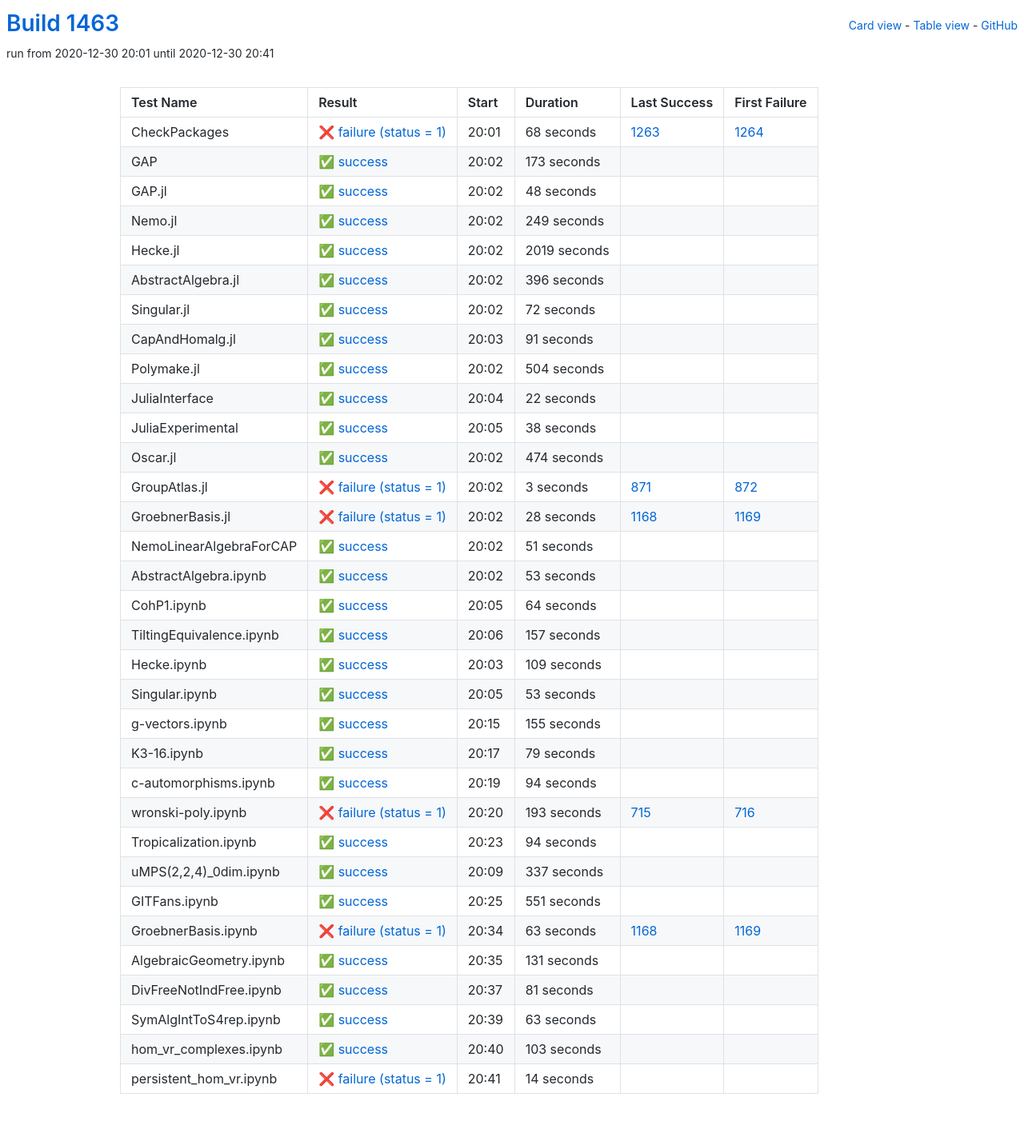
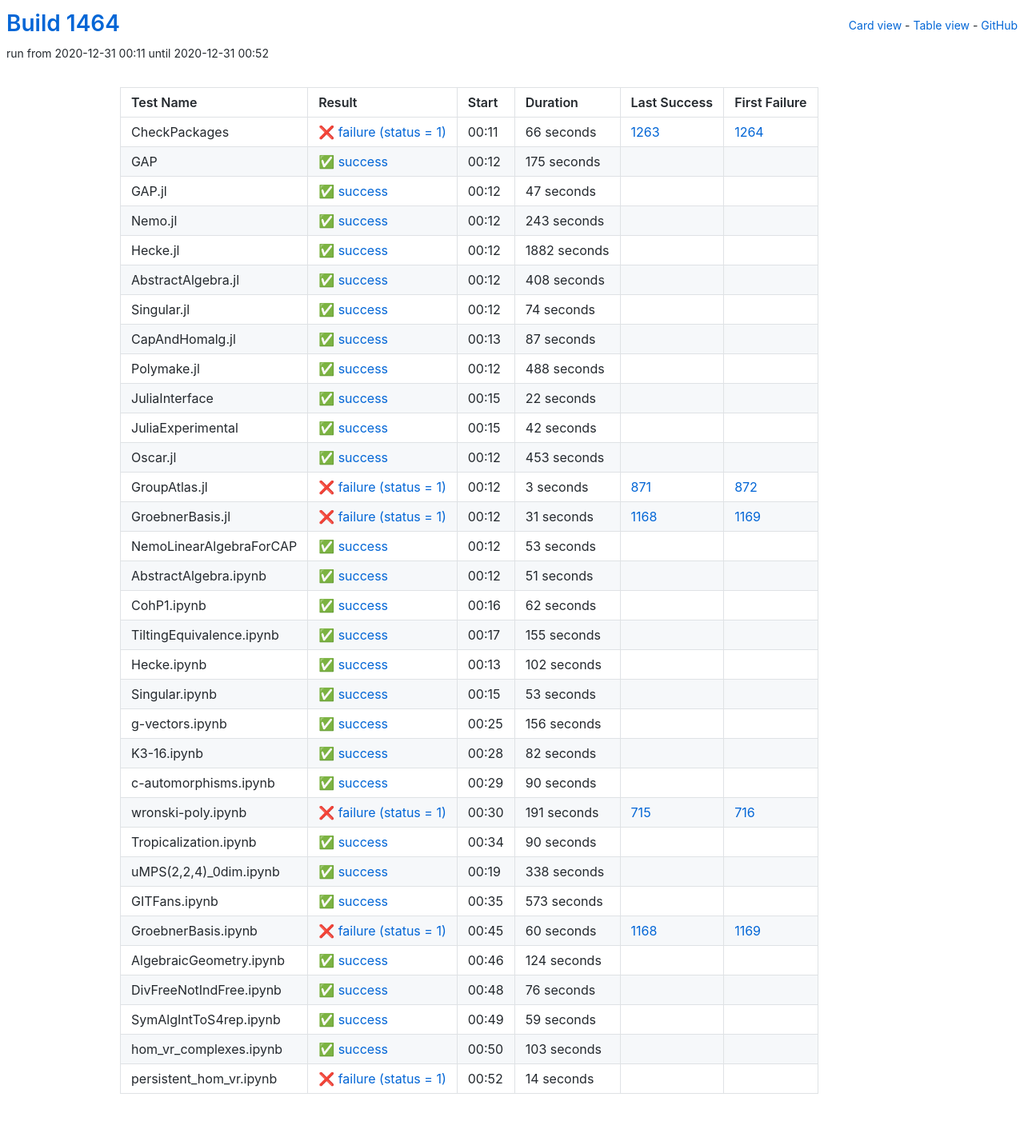
Before and after one commit to oscar-system/oscar-ci-status-stable, a Jekyll site: the page built from table.html, in a window 1280 px wide. Shown: the whole page at 80% size. Built offline with Jekyll 4.4.1, drawn with Linux system fonts in a browser that asks for light colours.

Commit message:
Build #1464

```diff
--- a/_data/ci.yml
+++ b/_data/ci.yml
@@ -1,6 +1,6 @@
 ---
-build: 1463
-build_url: https://oscarci.mathematik.uni-kl.de/job/oscar-stable/1463/
+build: 1464
+build_url: https://oscarci.mathematik.uni-kl.de/job/oscar-stable/1464/
 job: oscar-stable
 organization: oscar-system
 repo: oscar-ci-status-stable
@@ -8,116 +8,116 @@ repourl: https://github.com/oscar-system/oscar-ci-status-stable
 tests:
 - name: CheckPackages
   id: checkpackages
-  log: https://oscarci.mathematik.uni-kl.de/job/oscar-stable/1463/artifact/logs/build-1463/CheckPackages.log
-  start: 2020-12-30 20:01
+  log: https://oscarci.mathematik.uni-kl.de/job/oscar-stable/1464/artifact/logs/build-1464/CheckPackages.log
+  start: 2020-12-31 00:11
   success: false
   exitcode: 1
   status: failure
-  duration: 68
+  duration: 66
   last_success: 1263
   last_success_url: https://oscarci.mathematik.uni-kl.de/job/oscar-stable/1263/
   first_failure: 1264
   first_failure_url: https://oscarci.mathematik.uni-kl.de/job/oscar-stable/1264/
 - name: GAP
   id: gap
-  log: https://oscarci.mathematik.uni-kl.de/job/oscar-stable/1463/artifact/logs/build-1463/GAP.log
-  start: 2020-12-30 20:02
+  log: https://oscarci.mathematik.uni-kl.de/job/oscar-stable/1464/artifact/logs/build-1464/GAP.log
+  start: 2020-12-31 00:12
   success: true
   exitcode: 0
   status: success
-  duration: 173
+  duration: 175
   last_success: false
   last_success_url:
   first_failure: false
   first_failure_url:
 - name: GAP.jl
   id: gap-jl
-  log: https://oscarci.mathematik.uni-kl.de/job/oscar-stable/1463/artifact/logs/build-1463/GAP.jl.log
-  start: 2020-12-30 20:02
+  log: https://oscarci.mathematik.uni-kl.de/job/oscar-stable/1464/artifact/logs/build-1464/GAP.jl.log
+  start: 2020-12-31 00:12
   success: true
   exitcode: 0
   status: success
-  duration: 48
+  duration: 47
   last_success: false
   last_success_url:
   first_failure: false
   first_failure_url:
 - name: Nemo.jl
   id: nemo-jl
-  log: https://oscarci.mathematik.uni-kl.de/job/oscar-stable/1463/artifact/logs/build-1463/Nemo.jl.log
-  start: 2020-12-30 20:02
+  log: https://oscarci.mathematik.uni-kl.de/job/oscar-stable/1464/artifact/logs/build-1464/Nemo.jl.log
+  start: 2020-12-31 00:12
   success: true
   exitcode: 0
   status: success
-  duration: 249
+  duration: 243
   last_success: false
   last_success_url:
   first_failure: false
   first_failure_url:
 - name: Hecke.jl
   id: hecke-jl
-  log: https://oscarci.mathematik.uni-kl.de/job/oscar-stable/1463/artifact/logs/build-1463/Hecke.jl.log
-  start: 2020-12-30 20:02
+  log: https://oscarci.mathematik.uni-kl.de/job/oscar-stable/1464/artifact/logs/build-1464/Hecke.jl.log
+  start: 2020-12-31 00:12
   success: true
   exitcode: 0
   status: success
-  duration: 2019
+  duration: 1882
   last_success: false
   last_success_url:
   first_failure: false
   first_failure_url:
 - name: AbstractAlgebra.jl
   id: abstractalgebra-jl
-  log: https://oscarci.mathematik.uni-kl.de/job/oscar-stable/1463/artifact/logs/build-1463/AbstractAlgebra.jl.log
-  start: 2020-12-30 20:02
+  log: https://oscarci.mathematik.uni-kl.de/job/oscar-stable/1464/artifact/logs/build-1464/AbstractAlgebra.jl.log
+  start: 2020-12-31 00:12
   success: true
   exitcode: 0
   status: success
-  duration: 396
+  duration: 408
   last_success: false
   last_success_url:
   first_failure: false
   first_failure_url:
 - name: Singular.jl
   id: singular-jl
-  log: https://oscarci.mathematik.uni-kl.de/job/oscar-stable/1463/artifact/logs/build-1463/Singular.jl.log
-  start: 2020-12-30 20:02
+  log: https://oscarci.mathematik.uni-kl.de/job/oscar-stable/1464/artifact/logs/build-1464/Singular.jl.log
+  start: 2020-12-31 00:12
   success: true
   exitcode: 0
   status: success
-  duration: 72
+  duration: 74
   last_success: false
   last_success_url:
   first_failure: false
   first_failure_url:
 - name: CapAndHomalg.jl
   id: capandhomalg-jl
-  log: https://oscarci.mathematik.uni-kl.de/job/oscar-stable/1463/artifact/logs/build-1463/CapAndHomalg.jl.log
-  start: 2020-12-30 20:03
+  log: https://oscarci.mathematik.uni-kl.de/job/oscar-stable/1464/artifact/logs/build-1464/CapAndHomalg.jl.log
+  start: 2020-12-31 00:13
   success: true
   exitcode: 0
   status: success
-  duration: 91
+  duration: 87
   last_success: false
   last_success_url:
   first_failure: false
   first_failure_url:
 - name: Polymake.jl
   id: polymake-jl
-  log: https://oscarci.mathematik.uni-kl.de/job/oscar-stable/1463/artifact/logs/build-1463/Polymake.jl.log
-  start: 2020-12-30 20:02
+  log: https://oscarci.mathematik.uni-kl.de/job/oscar-stable/1464/artifact/logs/build-1464/Polymake.jl.log
+  start: 2020-12-31 00:12
   success: true
   exitcode: 0
   status: success
-  duration: 504
+  duration: 488
   last_success: false
   last_success_url:
   first_failure: false
   first_failure_url:
 - name: JuliaInterface
   id: juliainterface
-  log: https://oscarci.mathematik.uni-kl.de/job/oscar-stable/1463/artifact/logs/build-1463/JuliaInterface.log
-  start: 2020-12-30 20:04
+  log: https://oscarci.mathematik.uni-kl.de/job/oscar-stable/1464/artifact/logs/build-1464/JuliaInterface.log
+  start: 2020-12-31 00:15
   success: true
   exitcode: 0
   status: success
@@ -128,32 +128,32 @@ tests:
   first_failure_url:
 - name: JuliaExperimental
   id: juliaexperimental
-  log: https://oscarci.mathematik.uni-kl.de/job/oscar-stable/1463/artifact/logs/build-1463/JuliaExperimental.log
-  start: 2020-12-30 20:05
+  log: https://oscarci.mathematik.uni-kl.de/job/oscar-stable/1464/artifact/logs/build-1464/JuliaExperimental.log
+  start: 2020-12-31 00:15
   success: true
   exitcode: 0
   status: success
-  duration: 38
+  duration: 42
   last_success: false
   last_success_url:
   first_failure: false
   first_failure_url:
 - name: Oscar.jl
   id: oscar-jl
-  log: https://oscarci.mathematik.uni-kl.de/job/oscar-stable/1463/artifact/logs/build-1463/Oscar.jl.log
-  start: 2020-12-30 20:02
+  log: https://oscarci.mathematik.uni-kl.de/job/oscar-stable/1464/artifact/logs/build-1464/Oscar.jl.log
+  start: 2020-12-31 00:12
   success: true
   exitcode: 0
   status: success
-  duration: 474
+  duration: 453
   last_success: false
   last_success_url:
   first_failure: false
   first_failure_url:
 - name: GroupAtlas.jl
   id: groupatlas-jl
-  log: https://oscarci.mathematik.uni-kl.de/job/oscar-stable/1463/artifact/logs/build-1463/GroupAtlas.jl.log
-  start: 2020-12-30 20:02
+  log: https://oscarci.mathematik.uni-kl.de/job/oscar-stable/1464/artifact/logs/build-1464/GroupAtlas.jl.log
+  start: 2020-12-31 00:12
   success: false
   exitcode: 1
   status: failure
@@ -164,20 +164,32 @@ tests:
   first_failure_url: https://oscarci.mathematik.uni-kl.de/job/oscar-stable/872/
 - name: GroebnerBasis.jl
   id: groebnerbasis-jl
-  log: https://oscarci.mathematik.uni-kl.de/job/oscar-stable/1463/artifact/logs/build-1463/GroebnerBasis.jl.log
-  start: 2020-12-30 20:02
+  log: https://oscarci.mathematik.uni-kl.de/job/oscar-stable/1464/artifact/logs/build-1464/GroebnerBasis.jl.log
+  start: 2020-12-31 00:12
   success: false
   exitcode: 1
   status: failure
-  duration: 28
+  duration: 31
   last_success: 1168
   last_success_url: https://oscarci.mathematik.uni-kl.de/job/oscar-stable/1168/
   first_failure: 1169
   first_failure_url: https://oscarci.mathematik.uni-kl.de/job/oscar-stable/1169/
 - name: NemoLinearAlgebraForCAP
   id: nemolinearalgebraforcap
-  log: https://oscarci.mathematik.uni-kl.de/job/oscar-stable/1463/artifact/logs/build-1463/NemoLinearAlgebraForCAP.log
-  start: 2020-12-30 20:02
+  log: https://oscarci.mathematik.uni-kl.de/job/oscar-stable/1464/artifact/logs/build-1464/NemoLinearAlgebraForCAP.log
+  start: 2020-12-31 00:12
+  success: true
+  exitcode: 0
+  status: success
+  duration: 53
+  last_success: false
+  last_success_url:
+  first_failure: false
+  first_failure_url:
+- name: AbstractAlgebra.ipynb
+  id: abstractalgebra-ipynb
+  log: https://oscarci.mathematik.uni-kl.de/job/oscar-stable/1464/artifact/logs/build-1464/AbstractAlgebra.ipynb.log
+  start: 2020-12-31 00:12
   success: true
   exitcode: 0
   status: success
@@ -186,58 +198,46 @@ tests:
   last_success_url:
   first_failure: false
   first_failure_url:
-- name: AbstractAlgebra.ipynb
-  id: abstractalgebra-ipynb
-  log: https://oscarci.mathematik.uni-kl.de/job/oscar-stable/1463/artifact/logs/build-1463/AbstractAlgebra.ipynb.log
-  start: 2020-12-30 20:02
+- name: CohP1.ipynb
+  id: cohp1-ipynb
+  log: https://oscarci.mathematik.uni-kl.de/job/oscar-stable/1464/artifact/logs/build-1464/CohP1.ipynb.log
+  start: 2020-12-31 00:16
   success: true
   exitcode: 0
   status: success
-  duration: 53
-  last_success: false
-  last_success_url:
-  first_failure: false
-  first_failure_url:
-- name: CohP1.ipynb
-  id: cohp1-ipynb
-  log: https://oscarci.mathematik.uni-kl.de/job/oscar-stable/1463/artifact/logs/build-1463/CohP1.ipynb.log
-  start: 2020-12-30 20:05
-  success: true
-  exitcode: 0
-  status: success
-  duration: 64
+  duration: 62
   last_success: false
   last_success_url:
   first_failure: false
   first_failure_url:
 - name: TiltingEquivalence.ipynb
   id: tiltingequivalence-ipynb
-  log: https://oscarci.mathematik.uni-kl.de/job/oscar-stable/1463/artifact/logs/build-1463/TiltingEquivalence.ipynb.log
-  start: 2020-12-30 20:06
+  log: https://oscarci.mathematik.uni-kl.de/job/oscar-stable/1464/artifact/logs/build-1464/TiltingEquivalence.ipynb.log
+  start: 2020-12-31 00:17
   success: true
   exitcode: 0
   status: success
-  duration: 157
+  duration: 155
   last_success: false
   last_success_url:
   first_failure: false
   first_failure_url:
 - name: Hecke.ipynb
   id: hecke-ipynb
-  log: https://oscarci.mathematik.uni-kl.de/job/oscar-stable/1463/artifact/logs/build-1463/Hecke.ipynb.log
-  start: 2020-12-30 20:03
+  log: https://oscarci.mathematik.uni-kl.de/job/oscar-stable/1464/artifact/logs/build-1464/Hecke.ipynb.log
+  start: 2020-12-31 00:13
   success: true
   exitcode: 0
   status: success
-  duration: 109
+  duration: 102
   last_success: false
   last_success_url:
   first_failure: false
   first_failure_url:
 - name: Singular.ipynb
   id: singular-ipynb
-  log: https://oscarci.mathematik.uni-kl.de/job/oscar-stable/1463/artifact/logs/build-1463/Singular.ipynb.log
-  start: 2020-12-30 20:05
+  log: https://oscarci.mathematik.uni-kl.de/job/oscar-stable/1464/artifact/logs/build-1464/Singular.ipynb.log
+  start: 2020-12-31 00:15
   success: true
   exitcode: 0
   status: success
@@ -248,140 +248,140 @@ tests:
   first_failure_url:
 - name: g-vectors.ipynb
   id: g-vectors-ipynb
-  log: https://oscarci.mathematik.uni-kl.de/job/oscar-stable/1463/artifact/logs/build-1463/g-vectors.ipynb.log
-  start: 2020-12-30 20:15
+  log: https://oscarci.mathematik.uni-kl.de/job/oscar-stable/1464/artifact/logs/build-1464/g-vectors.ipynb.log
+  start: 2020-12-31 00:25
   success: true
   exitcode: 0
   status: success
-  duration: 155
+  duration: 156
   last_success: false
   last_success_url:
   first_failure: false
   first_failure_url:
 - name: K3-16.ipynb
   id: k3-16-ipynb
-  log: https://oscarci.mathematik.uni-kl.de/job/oscar-stable/1463/artifact/logs/build-1463/K3-16.ipynb.log
-  start: 2020-12-30 20:17
+  log: https://oscarci.mathematik.uni-kl.de/job/oscar-stable/1464/artifact/logs/build-1464/K3-16.ipynb.log
+  start: 2020-12-31 00:28
   success: true
   exitcode: 0
   status: success
-  duration: 79
+  duration: 82
   last_success: false
   last_success_url:
   first_failure: false
   first_failure_url:
 - name: c-automorphisms.ipynb
   id: c-automorphisms-ipynb
-  log: https://oscarci.mathematik.uni-kl.de/job/oscar-stable/1463/artifact/logs/build-1463/c-automorphisms.ipynb.log
-  start: 2020-12-30 20:19
+  log: https://oscarci.mathematik.uni-kl.de/job/oscar-stable/1464/artifact/logs/build-1464/c-automorphisms.ipynb.log
+  start: 2020-12-31 00:29
   success: true
   exitcode: 0
   status: success
-  duration: 94
+  duration: 90
   last_success: false
   last_success_url:
   first_failure: false
   first_failure_url:
 - name: wronski-poly.ipynb
   id: wronski-poly-ipynb
-  log: https://oscarci.mathematik.uni-kl.de/job/oscar-stable/1463/artifact/logs/build-1463/wronski-poly.ipynb.log
-  start: 2020-12-30 20:20
+  log: https://oscarci.mathematik.uni-kl.de/job/oscar-stable/1464/artifact/logs/build-1464/wronski-poly.ipynb.log
+  start: 2020-12-31 00:30
   success: false
   exitcode: 1
   status: failure
-  duration: 193
+  duration: 191
   last_success: 715
   last_success_url: https://oscarci.mathematik.uni-kl.de/job/oscar-stable/715/
   first_failure: 716
   first_failure_url: https://oscarci.mathematik.uni-kl.de/job/oscar-stable/716/
 - name: Tropicalization.ipynb
   id: tropicalization-ipynb
-  log: https://oscarci.mathematik.uni-kl.de/job/oscar-stable/1463/artifact/logs/build-1463/Tropicalization.ipynb.log
-  start: 2020-12-30 20:23
+  log: https://oscarci.mathematik.uni-kl.de/job/oscar-stable/1464/artifact/logs/build-1464/Tropicalization.ipynb.log
+  start: 2020-12-31 00:34
   success: true
   exitcode: 0
   status: success
-  duration: 94
+  duration: 90
   last_success: false
   last_success_url:
   first_failure: false
   first_failure_url:
 - name: uMPS(2,2,4)_0dim.ipynb
   id: umps-2-2-4-0dim-ipynb
-  log: https://oscarci.mathematik.uni-kl.de/job/oscar-stable/1463/artifact/logs/build-1463/uMPS-2-2-4-_0dim.ipynb.log
-  start: 2020-12-30 20:09
+  log: https://oscarci.mathematik.uni-kl.de/job/oscar-stable/1464/artifact/logs/build-1464/uMPS-2-2-4-_0dim.ipynb.log
+  start: 2020-12-31 00:19
   success: true
   exitcode: 0
   status: success
-  duration: 337
+  duration: 338
   last_success: false
   last_success_url:
   first_failure: false
   first_failure_url:
 - name: GITFans.ipynb
   id: gitfans-ipynb
-  log: https://oscarci.mathematik.uni-kl.de/job/oscar-stable/1463/artifact/logs/build-1463/GITFans.ipynb.log
-  start: 2020-12-30 20:25
+  log: https://oscarci.mathematik.uni-kl.de/job/oscar-stable/1464/artifact/logs/build-1464/GITFans.ipynb.log
+  start: 2020-12-31 00:35
   success: true
   exitcode: 0
   status: success
-  duration: 551
+  duration: 573
   last_success: false
   last_success_url:
   first_failure: false
   first_failure_url:
 - name: GroebnerBasis.ipynb
   id: groebnerbasis-ipynb
-  log: https://oscarci.mathematik.uni-kl.de/job/oscar-stable/1463/artifact/logs/build-1463/GroebnerBasis.ipynb.log
-  start: 2020-12-30 20:34
+  log: https://oscarci.mathematik.uni-kl.de/job/oscar-stable/1464/artifact/logs/build-1464/GroebnerBasis.ipynb.log
+  start: 2020-12-31 00:45
   success: false
   exitcode: 1
   status: failure
-  duration: 63
+  duration: 60
   last_success: 1168
   last_success_url: https://oscarci.mathematik.uni-kl.de/job/oscar-stable/1168/
   first_failure: 1169
   first_failure_url: https://oscarci.mathematik.uni-kl.de/job/oscar-stable/1169/
 - name: AlgebraicGeometry.ipynb
   id: algebraicgeometry-ipynb
-  log: https://oscarci.mathematik.uni-kl.de/job/oscar-stable/1463/artifact/logs/build-1463/AlgebraicGeometry.ipynb.log
-  start: 2020-12-30 20:35
+  log: https://oscarci.mathematik.uni-kl.de/job/oscar-stable/1464/artifact/logs/build-1464/AlgebraicGeometry.ipynb.log
+  start: 2020-12-31 00:46
   success: true
   exitcode: 0
   status: success
-  duration: 131
+  duration: 124
   last_success: false
   last_success_url:
   first_failure: false
   first_failure_url:
 - name: DivFreeNotIndFree.ipynb
   id: divfreenotindfree-ipynb
-  log: https://oscarci.mathematik.uni-kl.de/job/oscar-stable/1463/artifact/logs/build-1463/DivFreeNotIndFree.ipynb.log
-  start: 2020-12-30 20:37
+  log: https://oscarci.mathematik.uni-kl.de/job/oscar-stable/1464/artifact/logs/build-1464/DivFreeNotIndFree.ipynb.log
+  start: 2020-12-31 00:48
   success: true
   exitcode: 0
   status: success
-  duration: 81
+  duration: 76
   last_success: false
   last_success_url:
   first_failure: false
   first_failure_url:
 - name: SymAlgIntToS4rep.ipynb
   id: symalginttos4rep-ipynb
-  log: https://oscarci.mathematik.uni-kl.de/job/oscar-stable/1463/artifact/logs/build-1463/SymAlgIntToS4rep.ipynb.log
-  start: 2020-12-30 20:39
+  log: https://oscarci.mathematik.uni-kl.de/job/oscar-stable/1464/artifact/logs/build-1464/SymAlgIntToS4rep.ipynb.log
+  start: 2020-12-31 00:49
   success: true
   exitcode: 0
   status: success
-  duration: 63
+  duration: 59
   last_success: false
   last_success_url:
   first_failure: false
   first_failure_url:
 - name: hom_vr_complexes.ipynb
   id: hom-vr-complexes-ipynb
-  log: https://oscarci.mathematik.uni-kl.de/job/oscar-stable/1463/artifact/logs/build-1463/hom_vr_complexes.ipynb.log
-  start: 2020-12-30 20:40
+  log: https://oscarci.mathematik.uni-kl.de/job/oscar-stable/1464/artifact/logs/build-1464/hom_vr_complexes.ipynb.log
+  start: 2020-12-31 00:50
   success: true
   exitcode: 0
   status: success
@@ -392,8 +392,8 @@ tests:
   first_failure_url:
 - name: persistent_hom_vr.ipynb
   id: persistent-hom-vr-ipynb
-  log: https://oscarci.mathematik.uni-kl.de/job/oscar-stable/1463/artifact/logs/build-1463/persistent_hom_vr.ipynb.log
-  start: 2020-12-30 20:41
+  log: https://oscarci.mathematik.uni-kl.de/job/oscar-stable/1464/artifact/logs/build-1464/persistent_hom_vr.ipynb.log
+  start: 2020-12-31 00:52
   success: false
   exitcode: 1
   status: failure
```
Also changed, not shown: README.md.
